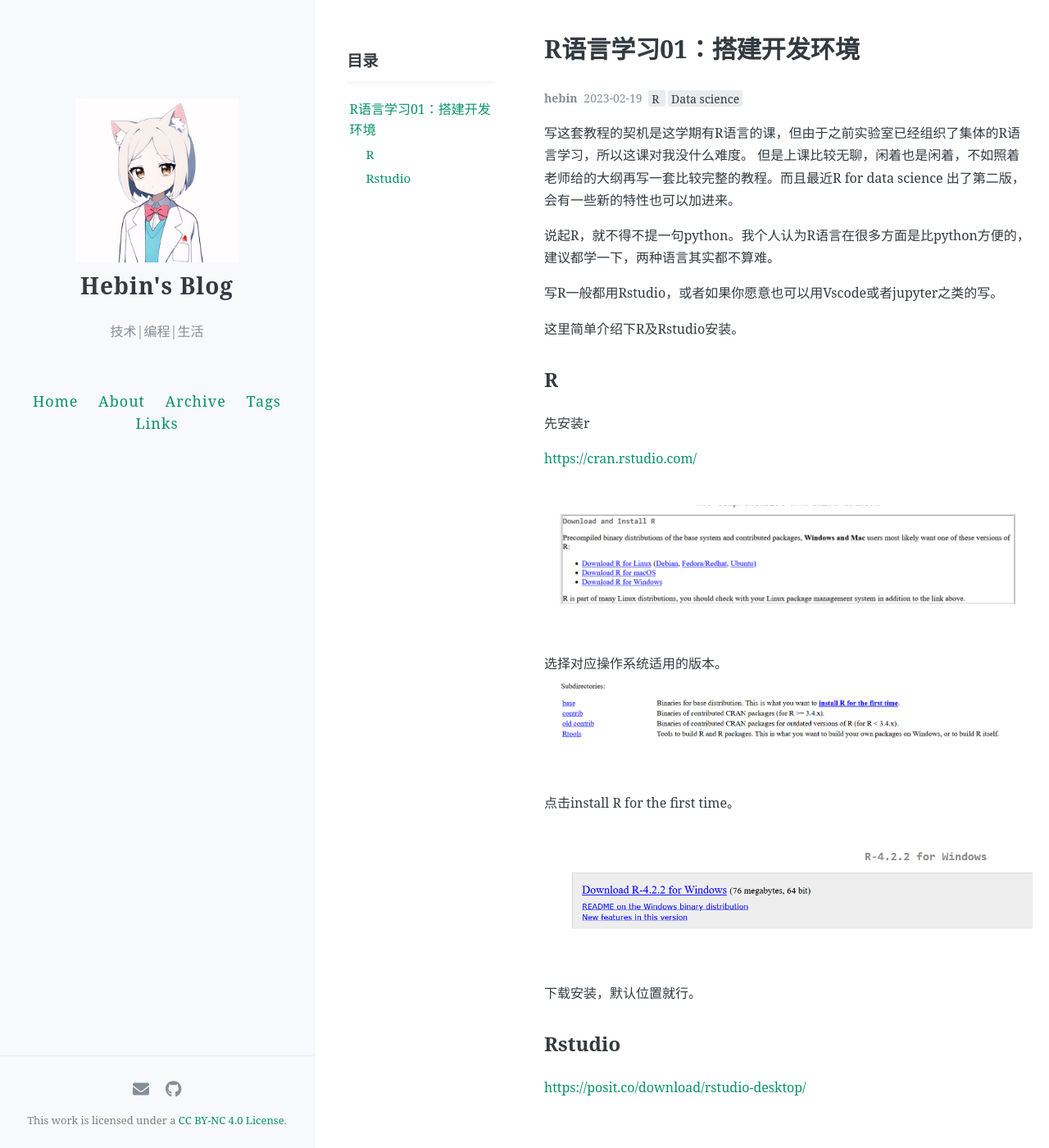
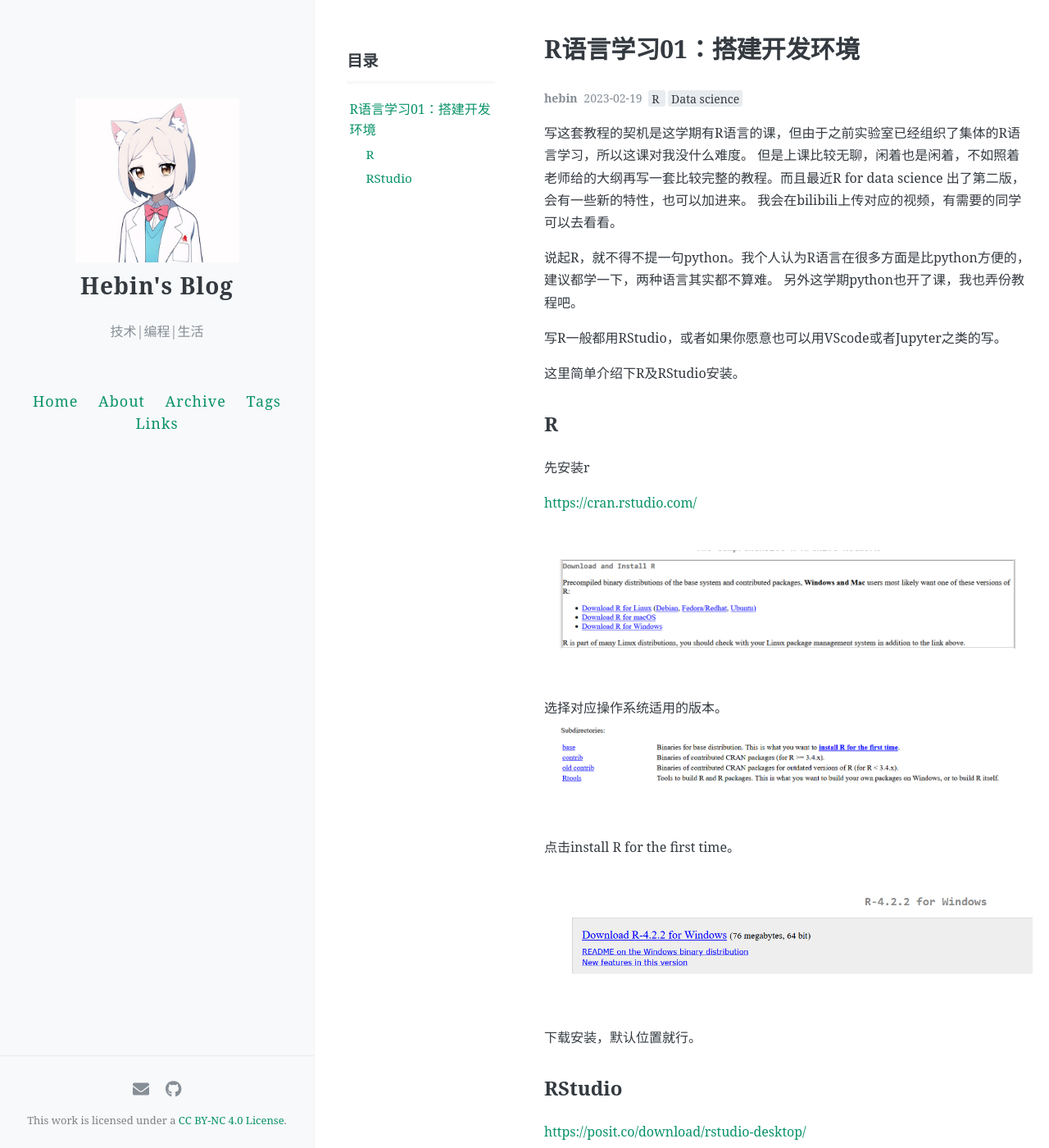
Before and after one commit to Hebin-zhang/Hebin-zhang.github.io, a Jekyll site: the page built from _posts/2023-02-18-R_IDE_set-up.md, in a window 1280 px wide and 1400 px high. Shown: the whole window at 82% size. Built offline with Jekyll 4.4.1, drawn with Linux system fonts in a browser that asks for light colours; comment, search, counter and statistics services are not loaded; some of the changed text lies outside the part shown.

Commit message:
Update 2023-02-18-R_IDE_set-up.md

```diff
--- a/_posts/2023-02-18-R_IDE_set-up.md
+++ b/_posts/2023-02-18-R_IDE_set-up.md
@@ -9,13 +9,15 @@ toc: true
 ---
 
 写这套教程的契机是这学期有R语言的课，但由于之前实验室已经组织了集体的R语言学习，所以这课对我没什么难度。
-但是上课比较无聊，闲着也是闲着，不如照着老师给的大纲再写一套比较完整的教程。而且最近R for data science 出了第二版，会有一些新的特性也可以加进来。
+但是上课比较无聊，闲着也是闲着，不如照着老师给的大纲再写一套比较完整的教程。而且最近R for data science 出了第二版，会有一些新的特性，也可以加进来。
+我会在bilibili上传对应的视频，有需要的同学可以去看看。
 
 说起R，就不得不提一句python。我个人认为R语言在很多方面是比python方便的，建议都学一下，两种语言其实都不算难。
+另外这学期python也开了课，我也弄份教程吧。
 
-写R一般都用Rstudio，或者如果你愿意也可以用Vscode或者jupyter之类的写。
+写R一般都用RStudio，或者如果你愿意也可以用VScode或者Jupyter之类的写。
 
-这里简单介绍下R及Rstudio安装。
+这里简单介绍下R及RStudio安装。
 
 ## R
 
@@ -33,7 +35,7 @@ toc: true
 
 下载安装，默认位置就行。
 
-## Rstudio
+## RStudio
 
 [https://posit.co/download/rstudio-desktop/](https://posit.co/download/rstudio-desktop/)
 
@@ -41,4 +43,4 @@ toc: true
 
 点击下载安装就完事。安装完成后Rstudio会自动检测R。
 
-打开Rstudio，完成安装。
+打开RStudio，完成安装。
```
